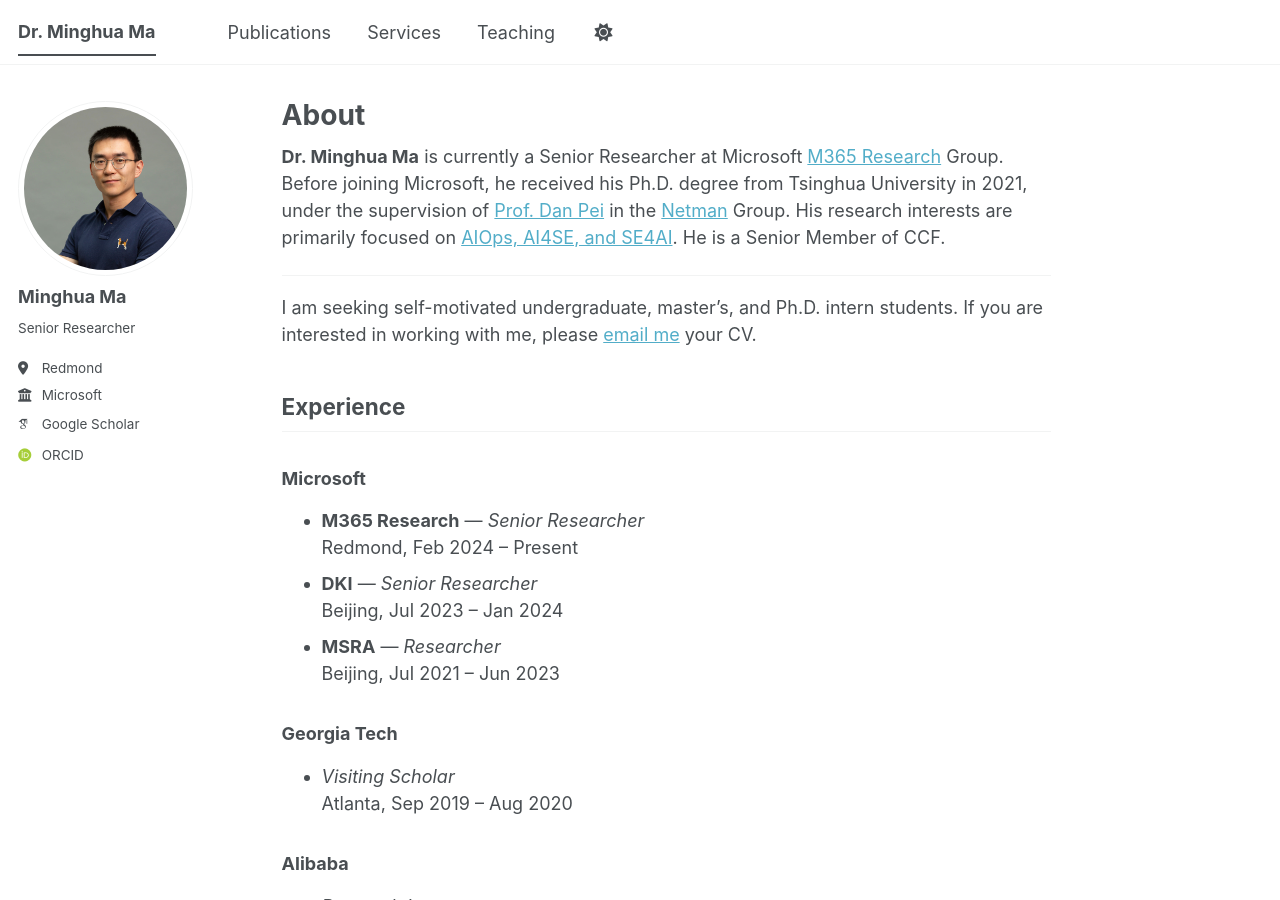
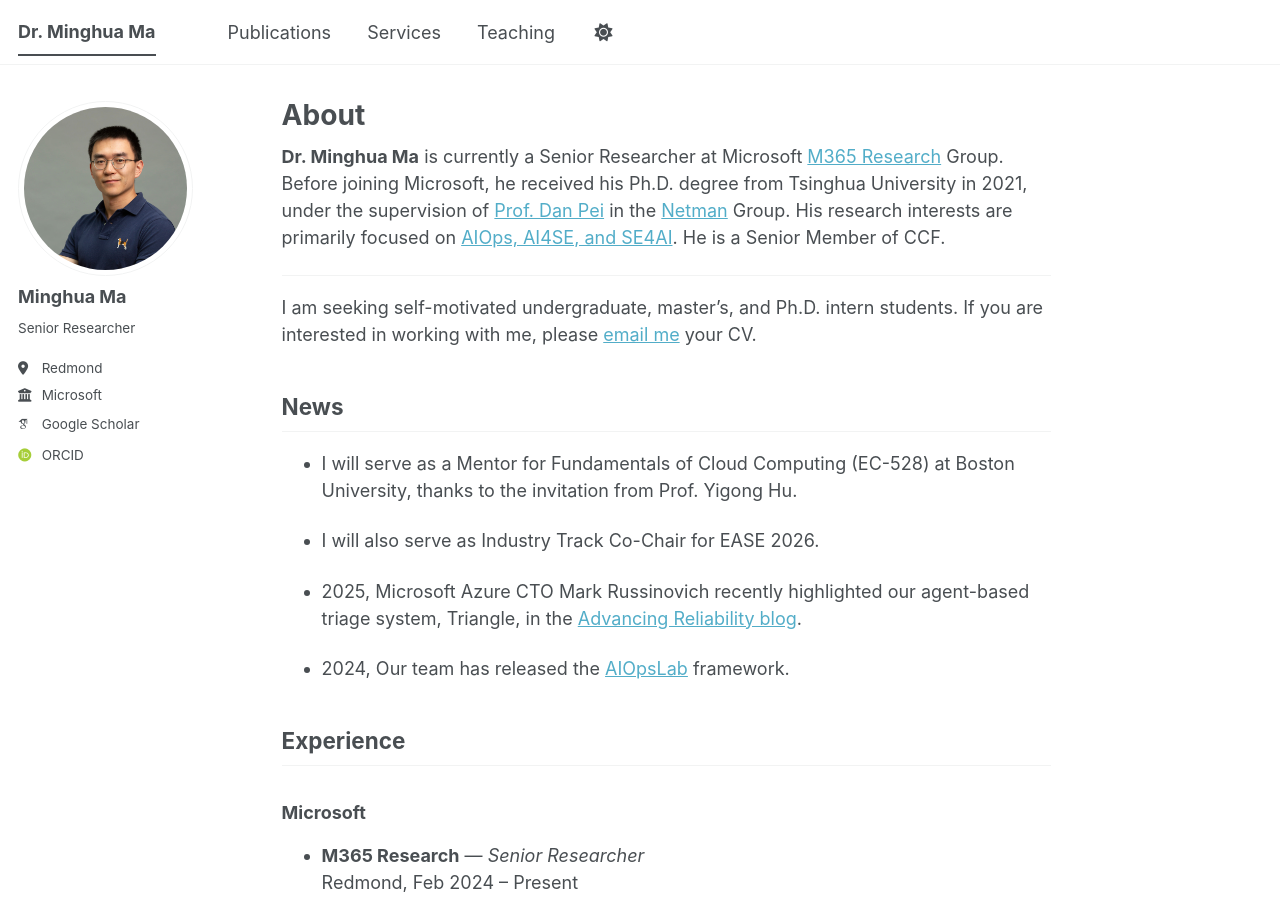
Before and after one commit to marvin233/marvin233.github.io, a Jekyll site: the page built from _pages/about.md, in a window 1280 px wide and 900 px high. Built offline with Jekyll 4.4.1, drawn with Linux system fonts in a browser that asks for light colours; some web fonts are replaced; a script bundle is joined from its source files by our own code; library files that are not in the unit come from our copies.

Commit message:
Add news section to about page
Added news section with recent achievements and roles.

```diff
--- a/_pages/about.md
+++ b/_pages/about.md
@@ -12,6 +12,17 @@ redirect_from:
 ---
 
 I am seeking self-motivated undergraduate, master's, and Ph.D. intern students. If you are interested in working with me, please [email me](mailto:minghuama@microsoft.com) your CV.
+
+## News
+
+- I will serve as a Mentor for Fundamentals of Cloud Computing (EC-528) at Boston University, thanks to the invitation from Prof. Yigong Hu.
+
+- I will also serve as Industry Track Co-Chair for EASE 2026.
+
+- 2025, Microsoft Azure CTO Mark Russinovich recently highlighted our agent-based triage system, Triangle, in the [Advancing Reliability blog](https://azure.microsoft.com/en-us/blog/optimizing-incident-management-with-aiops-using-the-triangle-system/).
+
+- 2024, Our team has released the [AIOpsLab](https://microsoft.github.io/AIOpsLab/) framework.
+
 
 ## Experience
 
```
